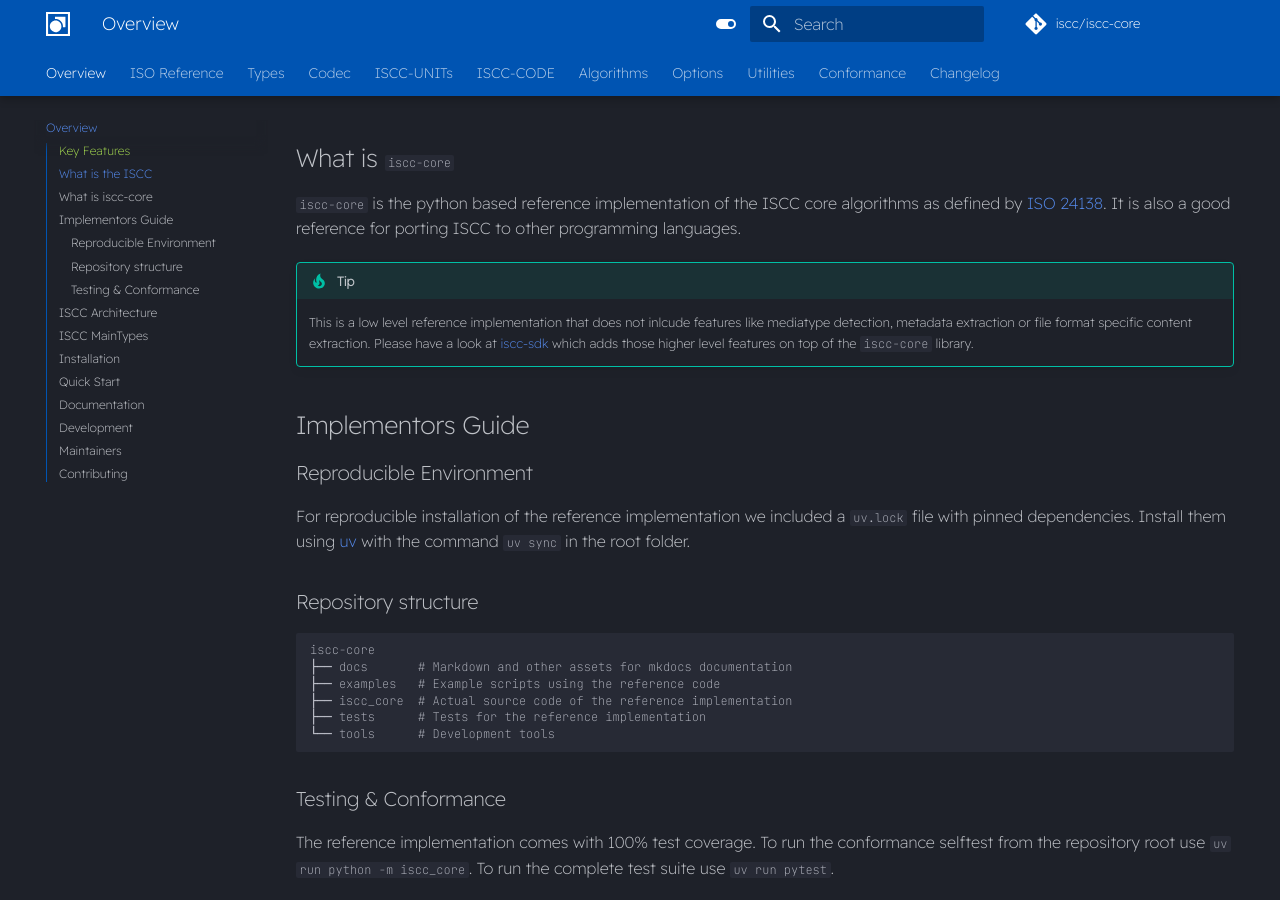
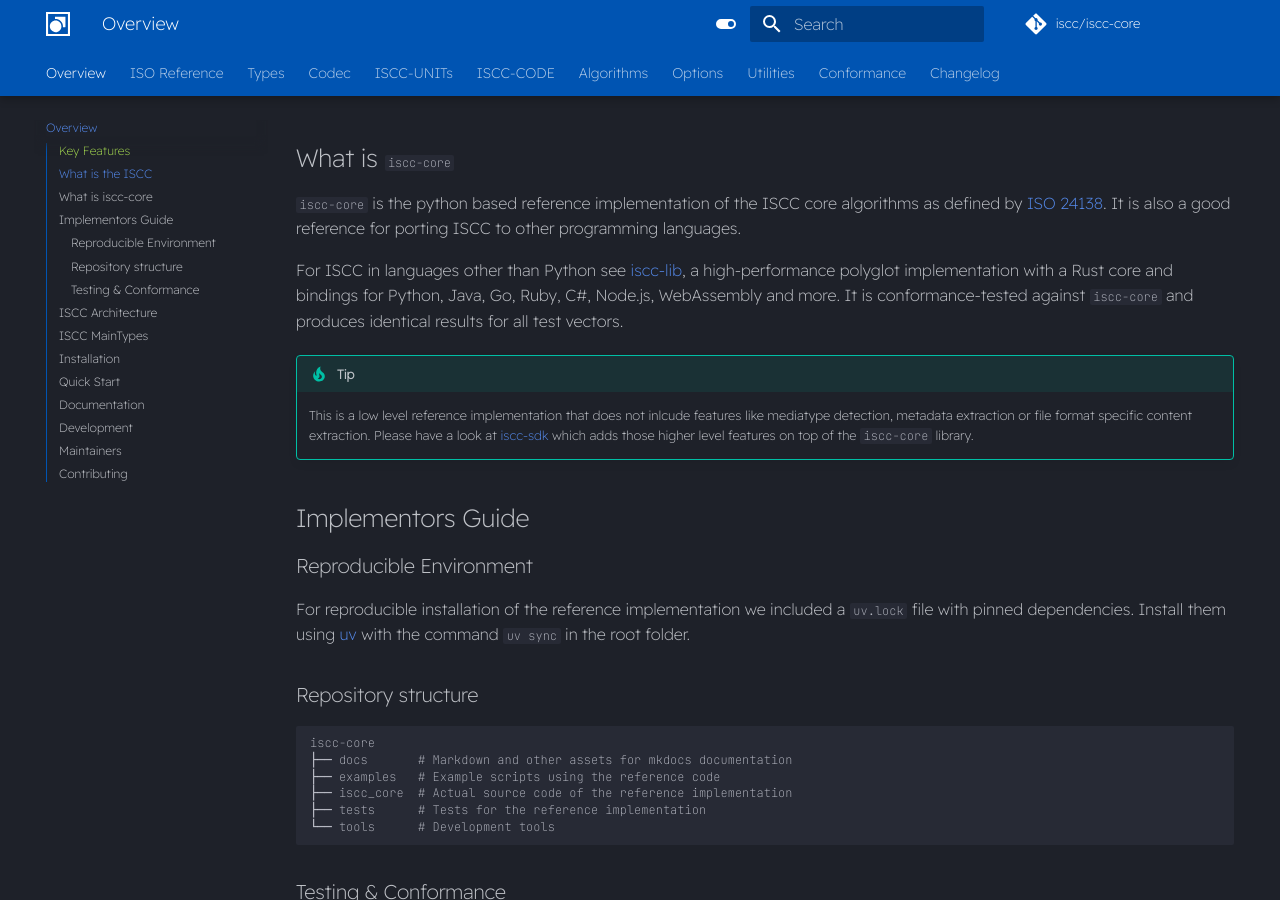
Before and after one commit to iscc/iscc-core, an MkDocs documentation site: the page built from docs/index.md, in a window 1280 px wide and 900 px high, scrolled down 843 px. Built offline with MkDocs 1.6.1 and Material for MkDocs 9.7.7, drawn with Linux system fonts in a browser that asks for light colours; comment, search, counter and statistics services are not loaded.

Commit message:
docs: reference the iscc-lib polyglot implementation in the README
Closes #136

```diff
--- a/docs/index.md
+++ b/docs/index.md
@@ -42,6 +42,11 @@ general digital asset management use-cases.
 `iscc-core` is the python based reference implementation of the ISCC core algorithms as defined by
 [ISO 24138](https://www.iso.org/standard/77899.html). It is also a good reference for porting ISCC
 to other programming languages.
+
+For ISCC in languages other than Python see [iscc-lib](https://github.com/iscc/iscc-lib), a
+high-performance polyglot implementation with a Rust core and bindings for Python, Java, Go, Ruby,
+C#, Node.js, WebAssembly and more. It is conformance-tested against `iscc-core` and produces
+identical results for all test vectors.
 
 !!! tip
     This is a low level reference implementation that does not inlcude features like mediatype
```
Also changed, not shown: CHANGELOG.md (+1 -0 lines), README.md (+5 -0 lines), docs/changelog.md (+1 -0 lines).
